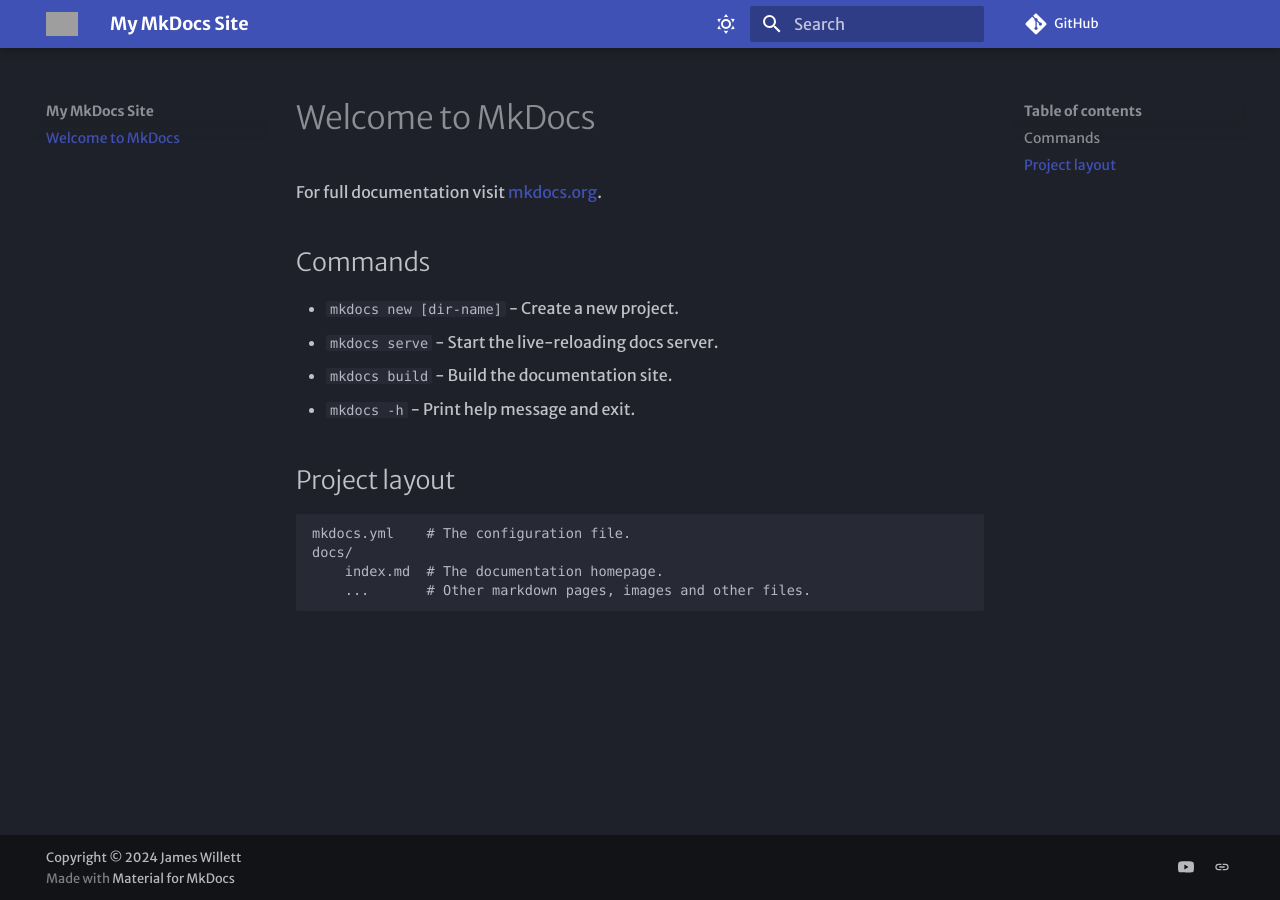
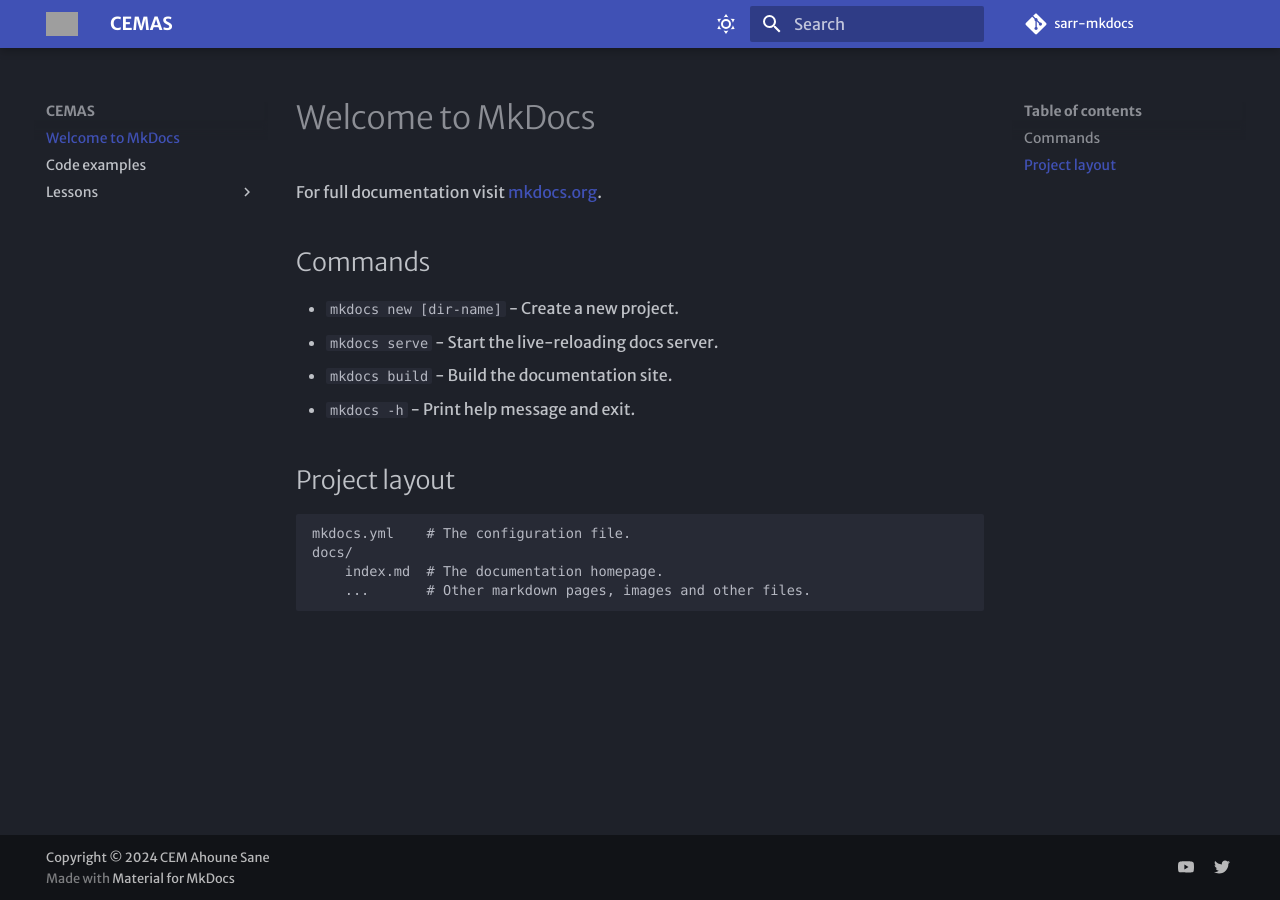
Before and after one commit to sarrIbou/sarr-mkdocs, an MkDocs documentation site: the page built from docs/index.md, in a window 1280 px wide. Built offline with MkDocs 1.6.1 and Material for MkDocs 9.7.7, drawn with Linux system fonts in a browser that asks for light colours; some web fonts are replaced; comment, search, counter and statistics services are not loaded; grey boxes are pictures that could not be loaded.

Commit message:
Sd change

```diff
--- a/mkdocs.yml
+++ b/mkdocs.yml
@@ -1,9 +1,9 @@
-site_name: My MkDocs Site
+site_name: CEMAS
 site_url: https://ahoune-sane.netlify.app
-site_description: A short description of my site
-site_author: John Doe
-repo_url: https://github.com/eutousarr/ahoune-sane
-repo_name: GitHub
+site_description: Pour le CEM Ahoune Sane
+site_author: Ibrahima Sarr
+repo_url: https://github.com/sarrIbou/sarr-mkdocs
+repo_name: sarr-mkdocs
 edit_uri: edit/master/docs/
 theme:
   name: material
@@ -53,8 +53,10 @@
 extra:
   social:
     - icon: simple/youtube
-      link: https://youtube.com/@james-willett
-    - icon: simple/linkedin
-      link: https://linkedin.com/in/willettjames
+      link: https://youtube.com/@sarrIbou
 
-copyright: Copyright &copy; 2024 James Willett
+    - icon: fontawesome/brands/twitter
+      link: https://twitter.com/kisarrweb
+
+
+copyright: Copyright &copy; 2024 CEM Ahoune Sane
```
Also changed, not shown: docs/Lessons/svt.md (added, +43 -0 lines), docs/code-examples.md (added, +58 -0 lines).
